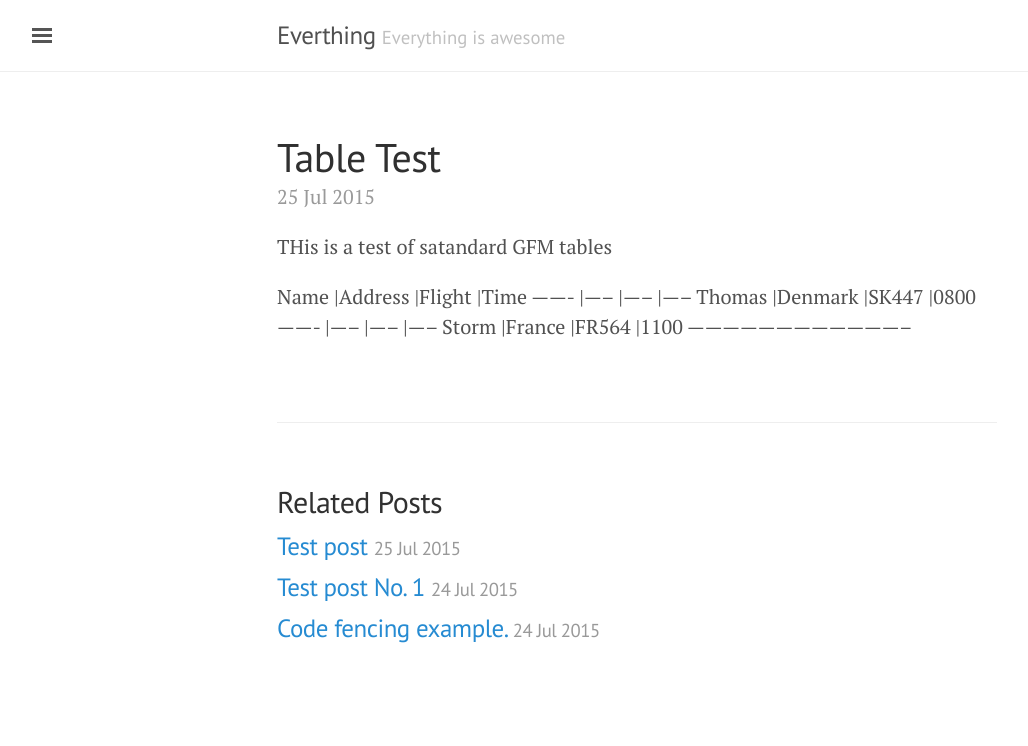
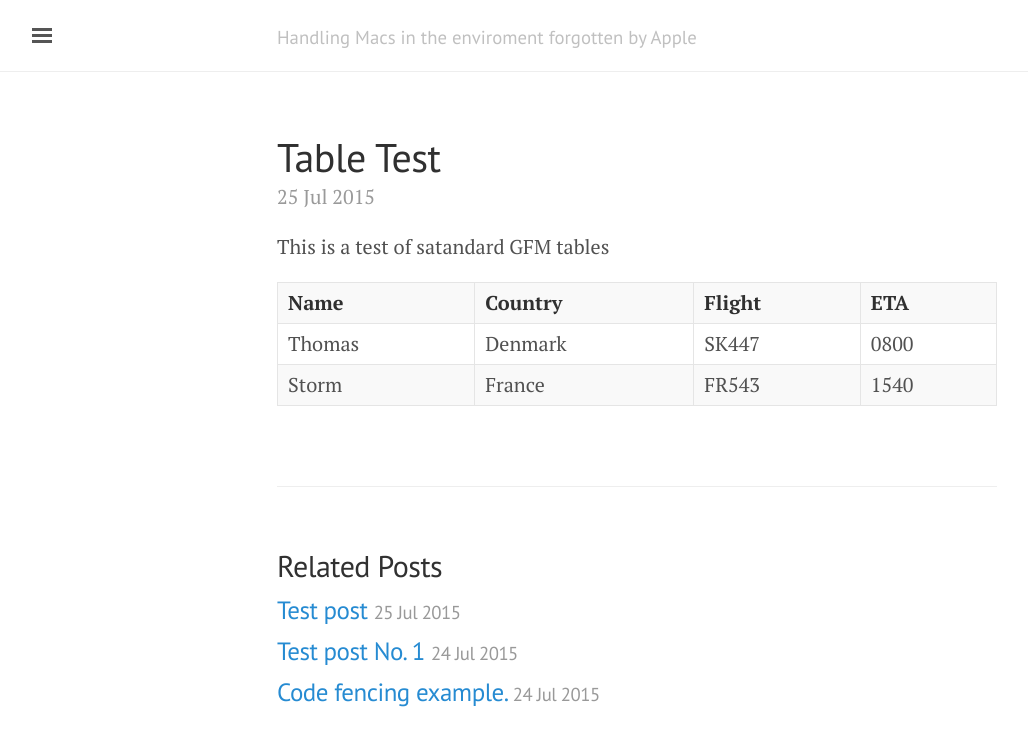
Before and after one commit to thomas-dam/thomas-dam.github.io, a Jekyll site: the page built from _posts/2015-07-25-table-test.md, in a window 1280 px wide. Shown: the top 746 px of the page, without its empty margins (3-1031 px from the left). Built offline with Jekyll 4.4.1, drawn with Linux system fonts in a browser that asks for light colours.

Commit message:
Pushing example files

```diff
--- a/_config.yml
+++ b/_config.yml
@@ -5,18 +5,12 @@ permalink:           date
 relative_permalinks: true
 
 # Setup
-title:               Everthing
-tagline:             'Everything is awesome'
-description:         'A reserved <a href="http://jekyllrb.com" target="_blank">Jekyll</a> theme that places the utmost gravity on content with a hidden drawer. Made by <a href="https://twitter.com/mdo" target="_blank">@mdo</a>.'
+#title:               Everthing
+tagline:             'Handling Macs in the enviroment forgotten by Apple'
+#description:         'A reserved <a href="http://jekyllrb.com" target="_blank">Jekyll</a> theme that places the utmost gravity on content with a hidden drawer. Made by <a href="https://twitter.com/mdo" target="_blank">@mdo</a>.'
 #url:                 'http://thomasdam.io/'
 #baseurl:             'https://github.com/thomas-dam/thomas-dam.github.io'
 paginate:            5
 
-# About/contact
-author:
-  name:              Mark Otto
-  url:               https://twitter.com/mdo
-  email:             markdotto@gmail.com
-
-# Custom vars
-version:             1.0.0
+#Markdown settings
+markdown: kramdown
--- a/_posts/2015-07-25-table-test.md
+++ b/_posts/2015-07-25-table-test.md
@@ -3,11 +3,8 @@ layout: post
 Title: Table test
 ---
 
-THis is a test of satandard GFM tables
+This is a test of satandard GFM tables
 
-Name	|Address	|Flight	|Time
--------	|-----		|-----	|-----
-Thomas	|Denmark	|SK447	|0800
--------	|-----		|-----	|-----
-Storm	|France		|FR564	|1100
---------------------------------------
+| **Name**  | **Country** 	| **Flight** 	| **ETA**  	|
+| Thomas 	| Denmark 	| SK447  	| 0800 	|
+| Storm  	| France  	| FR543  	| 1540 	|
```
Also changed, not shown: _posts/2015-07-24-First-picture-post.md (+1 -1 lines), assets/baymaxreachball.png (added).
